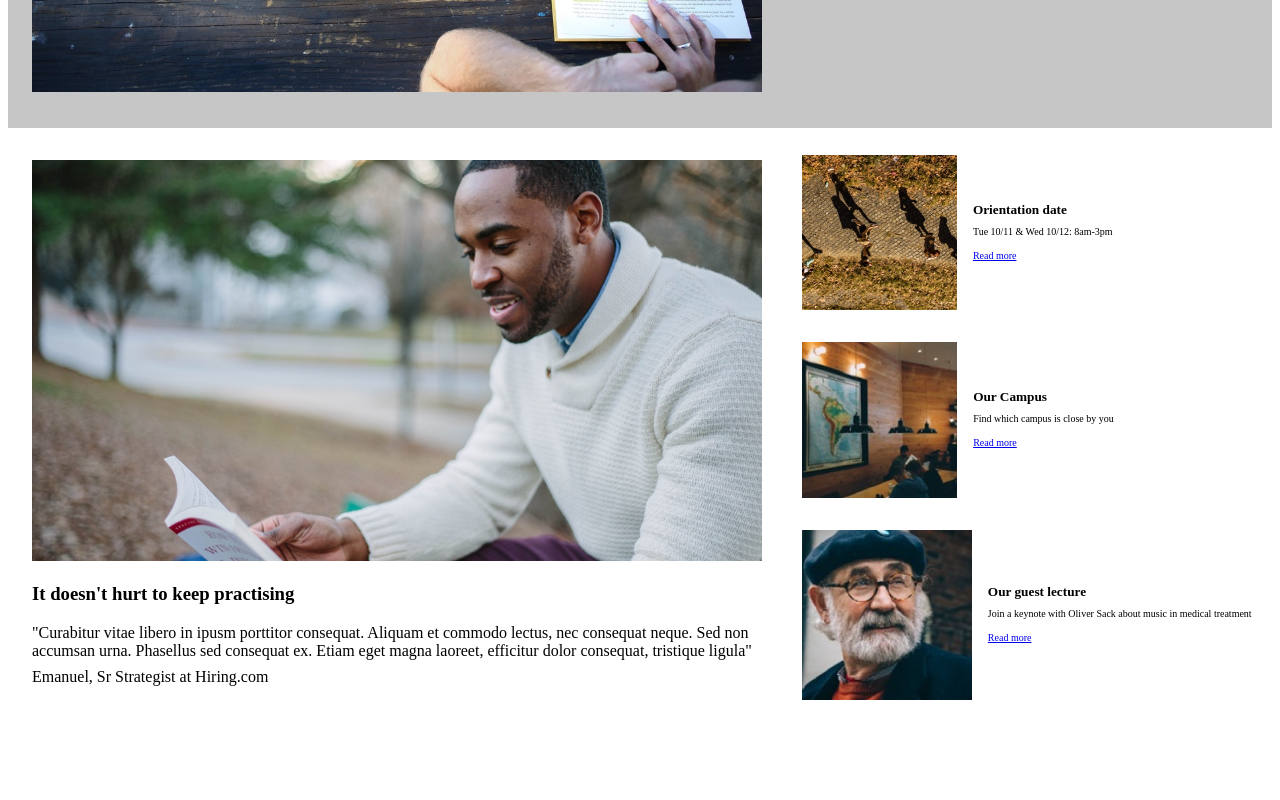
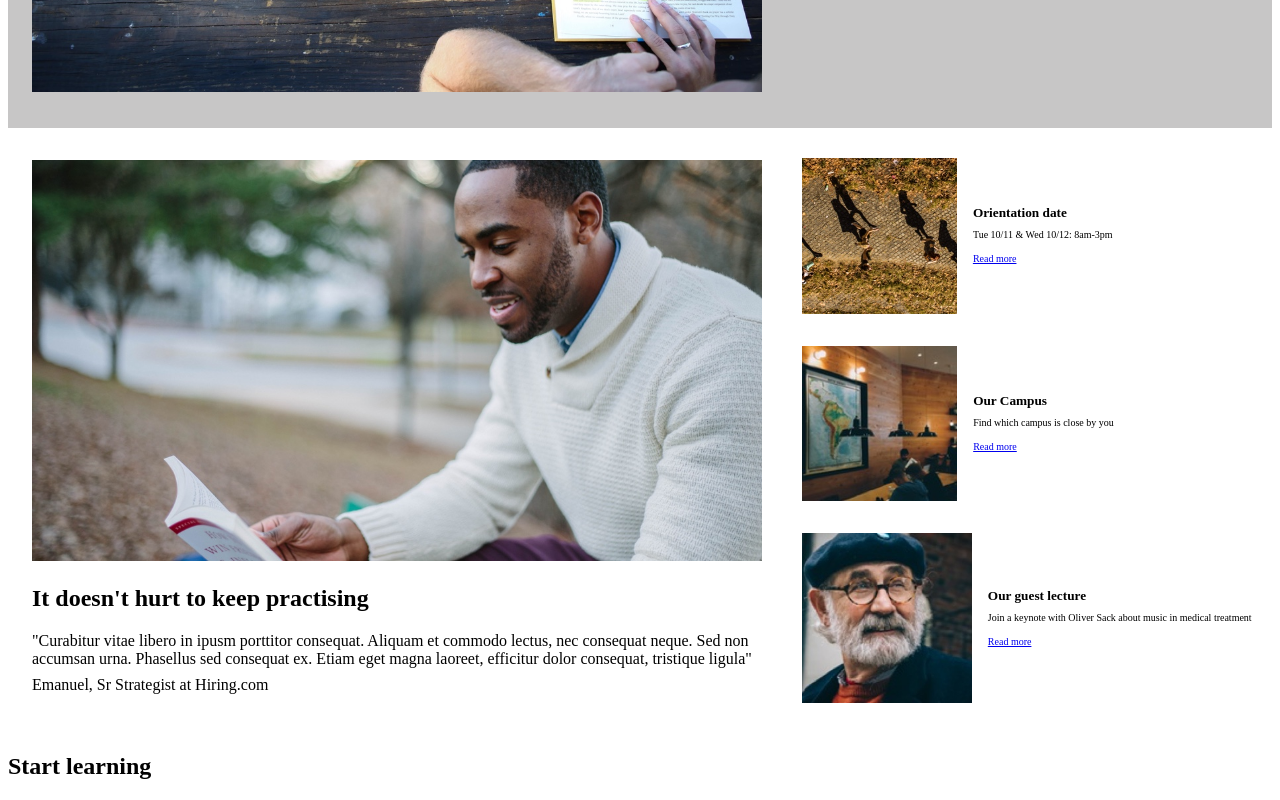
Before and after one commit to Dovile-Valciukiene/Capstone-Colmar, a plain HTML site: page index.html in a window 1280 px wide. Shown: the part 552-1352 px from the top of the page. Before the commit the page ends 1286 px from the top, so only its background shows below. Drawn offline with Linux system fonts and the light colour scheme.

Commit message:
begin start learning part

```diff
--- a/index.html
+++ b/index.html
@@ -45,7 +45,7 @@
     <div class="main">
         <div class="left" id="website">
             <img src="images\information-main.jpg" alt="picture of man reading">
-            <h3>It doesn't hurt to keep practising</h3>
+            <h2>It doesn't hurt to keep practising</h2>
             <p>"Curabitur vitae libero in ipusm porttitor consequat. Aliquam et commodo lectus, nec consequat neque. Sed non accumsan urna. Phasellus sed consequat ex. Etiam eget magna laoreet, efficitur dolor consequat, tristique ligula"</p>
             <p>Emanuel, Sr Strategist at Hiring.com</p>
         </div>
@@ -83,9 +83,14 @@
                 </div>
             </div>
         </div>
+    </div>
 
-        <!--The main part describing academy mobile-->
+    <!--Start learning part-->
+    <h2>Start learning</h2>
+    <div class="list">
+        <div class="course">
 
+        </div>
     </div>
 
 
```
